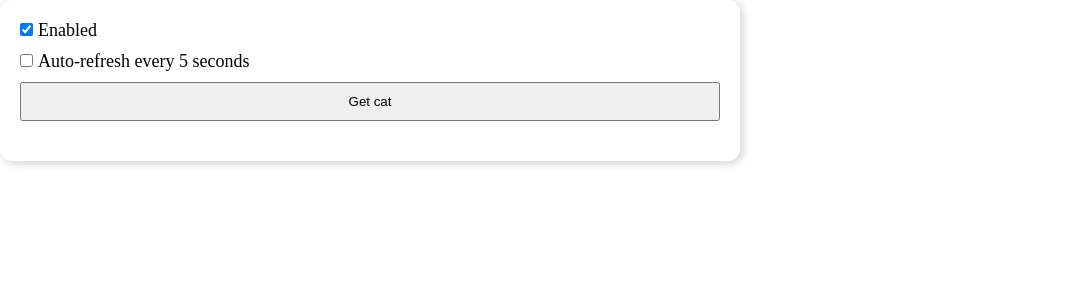
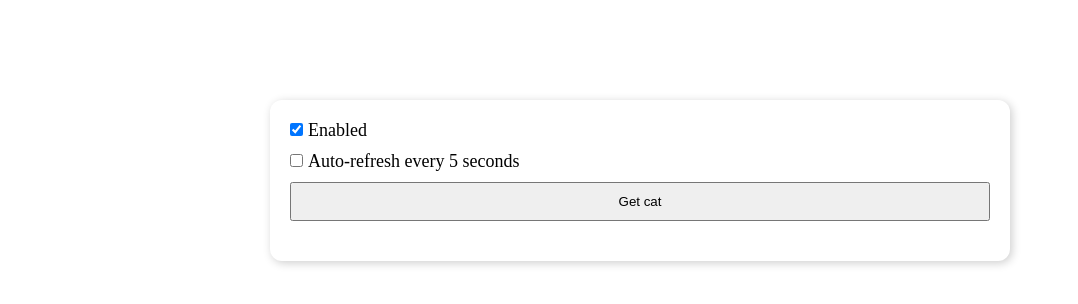
Before and after one commit to IgorMokhov/cats-app, a React (Vite) app: page / in a window 1280 px wide. Shown: the top 304 px of the page, without its empty margins (0-1078 px from the left). Built offline with nearby package versions, Linux system fonts and the light colour scheme; no server answers.

Commit message:
feat: added styles for app

```diff
--- a/src/App.scss
+++ b/src/App.scss
@@ -0,0 +1,5 @@
+.app {
+  display: flex;
+  justify-content: center;
+  margin-top: 100px;
+}
```
